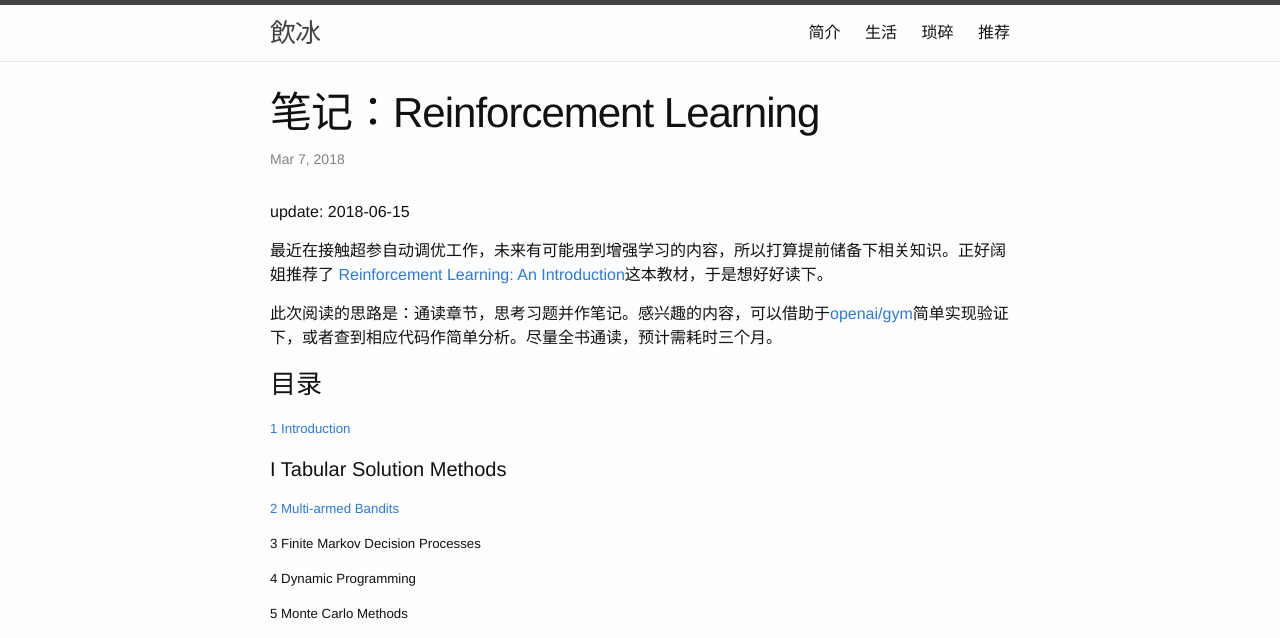
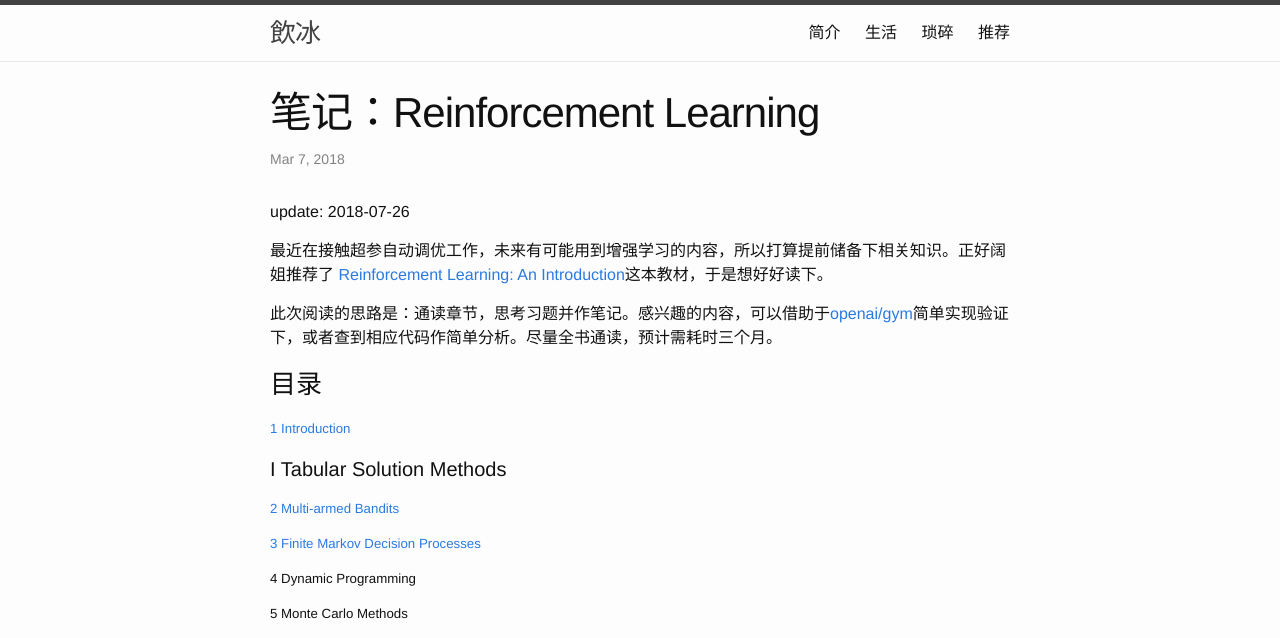
Before and after one commit to facaiy/facaiy.github.io, a Jekyll site: the page built from _posts/2018-03-07-Reinforcement-Learning.md, in a window 1280 px wide. Shown: the top 638 px of the page. Built offline with Jekyll 4.4.1, drawn with Linux system fonts in a browser that asks for light colours; comment, search, counter and statistics services are not loaded.

Commit message:
RL: 完成第3章

```diff
--- a/_posts/2018-03-07-Reinforcement-Learning.md
+++ b/_posts/2018-03-07-Reinforcement-Learning.md
@@ -4,10 +4,10 @@ title: "笔记：Reinforcement Learning"
 description: ""
 category: tech
 tags: []
-modify: 2018-06-15 10:29:26
+modify: 2018-07-26 15:19:08
 ---
 
-update: 2018-06-15
+update: 2018-07-26
 
 
 最近在接触超参自动调优工作，未来有可能用到增强学习的内容，所以打算提前储备下相关知识。正好阔姐推荐了
@@ -25,7 +25,7 @@ update: 2018-06-15
 
 ##### [2 Multi-armed Bandits](http://nbviewer.jupyter.org/github/facaiy/book_notes/blob/master/Reinforcement_Learing_An_Introduction/Multi-armed_Bandits/note.ipynb)
 
-##### 3 Finite Markov Decision Processes
+##### [3 Finite Markov Decision Processes](http://nbviewer.jupyter.org/github/facaiy/book_notes/blob/master/Reinforcement_Learing_An_Introduction/Finite_Markov_Decision_Processes/note.ipynb)
 
 ##### 4 Dynamic Programming
 
```
